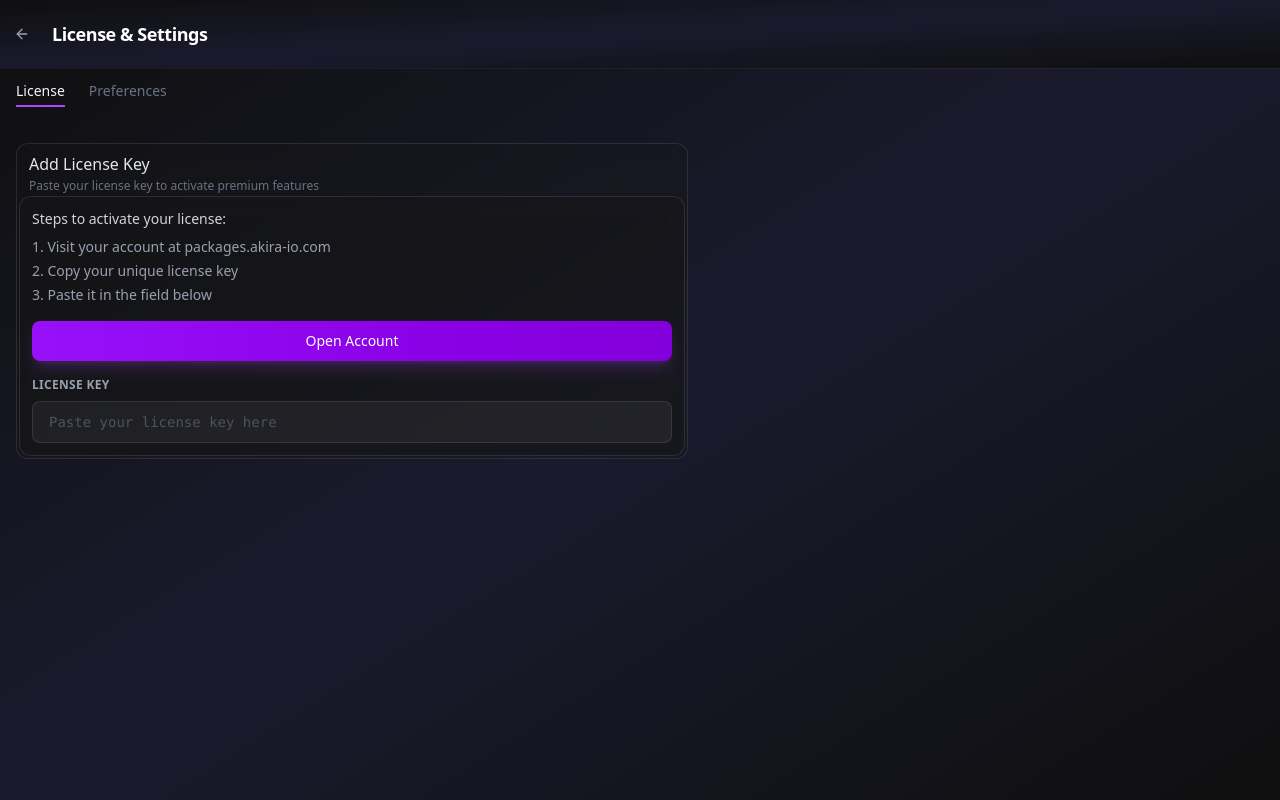
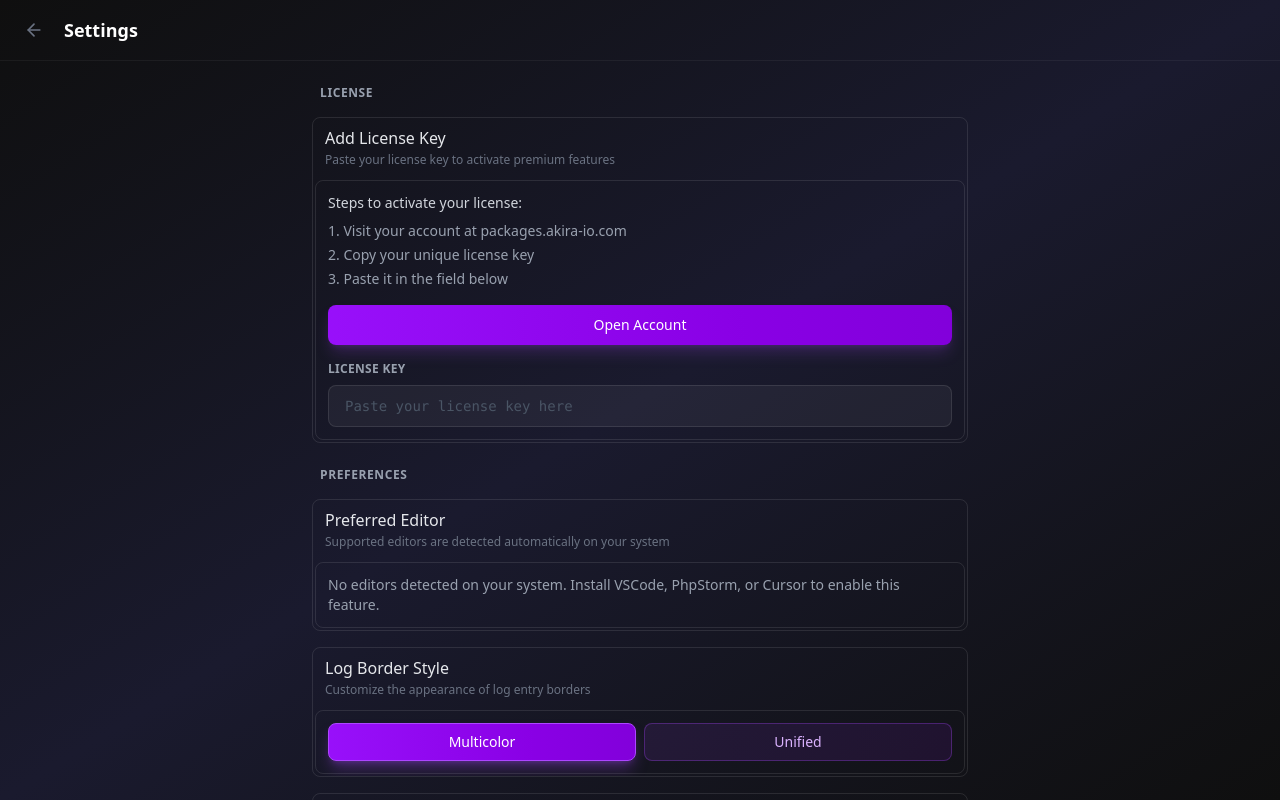
Before and after one commit to akira-foundation/debugger-app, a React (Vite) app: page / in a window 1280 px wide. Both pictures are taken after a click on the button "configure here". Built offline with nearby package versions, Linux system fonts and the light colour scheme.

Commit message:
feat: refactor SettingsCard and SettingsPage components for improved layout and styling

```diff
--- a/src/components/SettingsPage.tsx
+++ b/src/components/SettingsPage.tsx
@@ -1,5 +1,5 @@
 import { useState, useEffect } from 'react'
-import { ArrowLeft, Lock, Settings } from 'lucide-react'
+import { ArrowLeft, ChevronDown } from 'lucide-react'
 import { CachedLicenseValidation } from '../types/license'
 import { backendLicenseService } from '../services/backendLicenseService'
 import { getInstalledEditors, getPreferredEditor, savePreferredEditor, EditorInfo } from '../services/editorService'
@@ -20,13 +20,23 @@ interface SettingsPageProps {
 export function SettingsPage({ onBack, validation, onValidationRefresh }: SettingsPageProps) {
   const [licenseKey, setLicenseKey] = useState('')
   const [isSaving, setIsSaving] = useState(false)
-  const [editorMessage, setEditorMessage] = useState<{ type: 'supccess' | 'error'; text: string } | null>(null)
+  const [editorMessage, setEditorMessage] = useState<{ type: 'success' | 'error'; text: string } | null>(null)
   const [isTrialActive, setIsTrialActive] = useState(false)
   const [trialDaysRemaining, setTrialDaysRemaining] = useState(0)
   const [trialStartDate, setTrialStartDate] = useState<Date | null>(null)
   const [installedEditors, setInstalledEditors] = useState<EditorInfo[]>([])
   const [preferredEditorId, setPreferredEditorId] = useState<string>('phpstorm')
-  const [activeTab, setActiveTab] = useState<'license' | 'preferences'>('license')
+  const [expandedSections, setExpandedSections] = useState<{ [key: string]: boolean }>({
+    license: true,
+    preferences: true,
+  })
+
+  const toggleSection = (section: string) => {
+    setExpandedSections(prev => ({
+      ...prev,
+      [section]: !prev[section],
+    }))
+  }
 
   useEffect(() => {
     const loadTrialInfo = async () => {
@@ -95,46 +105,23 @@ export function SettingsPage({ onBack, validation, onValidationRefresh }: Settin
   return (
     <div className="flex flex-col h-screen overflow-hidden bg-gradient-to-br from-[#0f0f0f] via-[#1a1a2e] to-[#0f0f0f] text-white font-sans">
       {/* Header */}
-      <header className="flex items-center gap-4 px-2 py-5 bg-gradient-to-br from-[#0f0f0f] via-[#1a1a2e] to-[#0f0f0f] border-b border-white/5 flex-shrink-0">
+      <div className="flex items-center gap-3 px-4 py-3 flex-shrink-0 border-b border-white/5">
         <button
           onClick={onBack}
-          className="p-1.5 rounded-lg hover:bg-white/10 transition-colors text-gray-400 hover:text-gray-200"
+          className="p-2 rounded-lg hover:bg-white/10 transition-colors text-gray-500 hover:text-gray-300"
           title="Back"
         >
-          <ArrowLeft size={16} />
+          <ArrowLeft size={20} />
         </button>
-        <h1 className="text-lg font-semibold tracking-tight">License & Settings</h1>
-      </header>
-
-      {/* Tabs */}
-      <div className="flex gap-6 px-4 py-3 flex-shrink-0">
-        <button
-          onClick={() => setActiveTab('license')}
-          className={`text-sm font-medium transition-colors pb-1 border-b-2 ${
-            activeTab === 'license'
-              ? 'text-gray-100 border-purple-500'
-              : 'text-gray-500 border-transparent hover:text-gray-400'
-          }`}
-        >
-          License
-        </button>
-        <button
-          onClick={() => setActiveTab('preferences')}
-          className={`text-sm font-medium transition-colors pb-1 border-b-2 ${
-            activeTab === 'preferences'
-              ? 'text-gray-100 border-purple-500'
-              : 'text-gray-500 border-transparent hover:text-gray-400'
-          }`}
-        >
-          Preferences
-        </button>
+        <h1 className="text-lg font-bold">Settings</h1>
       </div>
 
-      {/* Content */}
-      <div className="flex-1 overflow-auto px-4 py-6">
-        <div className="max-w-2xl space-y-4">
-          {/* License Tab */}
-          {activeTab === 'license' && (
+      {/* Content - Single Column Layout */}
+      <div className="flex-1 overflow-auto  h-screen  ">
+        <div className="max-w-2xl space-y-6 p-2 mx-auto ">
+          {/* License Section */}
+          <div className="space-y-4 mt-4">
+            <div className="text-xs font-bold text-gray-400 uppercase tracking-wider px-2">License</div>
             <div className="space-y-4">
               <TrialSection
                 isTrialActive={isTrialActive}
@@ -151,10 +138,11 @@ export function SettingsPage({ onBack, validation, onValidationRefresh }: Settin
                 onValidationRefresh={onValidationRefresh}
               />
             </div>
-          )}
+          </div>
 
-          {/* Preferences Tab */}
-          {activeTab === 'preferences' && (
+          {/* Preferences Section */}
+          <div className="space-y-4">
+            <div className="text-xs font-bold text-gray-400 uppercase tracking-wider px-2">Preferences</div>
             <div className="space-y-4">
               <EditorSection
                 installedEditors={installedEditors}
@@ -167,7 +155,7 @@ export function SettingsPage({ onBack, validation, onValidationRefresh }: Settin
 
               <LogDisplaySection />
             </div>
-          )}
+          </div>
         </div>
       </div>
     </div>
--- a/src/components/settings/SettingsCard.tsx
+++ b/src/components/settings/SettingsCard.tsx
@@ -6,14 +6,14 @@ interface SettingsCardProps {
 
 export function SettingsCard({ title, subtitle, children }: SettingsCardProps) {
   return (
-    <div className="glass card r border border-white/10 backdrop-blur-lg overflow-hidden">
+    <div className="border border-white/10 rounded-lg overflow-hidden">
       <div className="">
         <h3 className="font-medium text-gray-200 px-3 pt-2">{title}</h3>
-        {subtitle && <p className="text-xs text-gray-500 mt-0.5 px-3 pb-0.5">{subtitle}</p>}
+        {subtitle && <p className="text-xs text-gray-500 mt-0.5 px-3 pb-3">{subtitle}</p>}
       </div>
 
       <div className="mb-0.5 mx-0.5">
-        <div className="glass card p-3  border border-white/10 backdrop-blur-lg bg-white/5">
+        <div className="p-3 border border-white/10 rounded-lg">
           {children}
         </div>
       </div>
```
